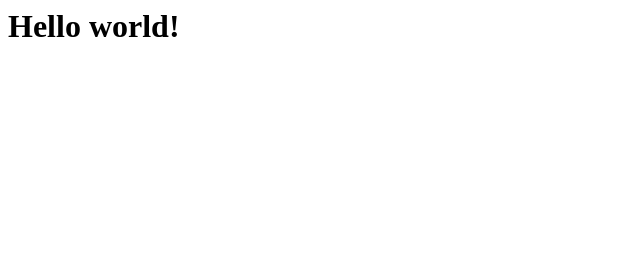
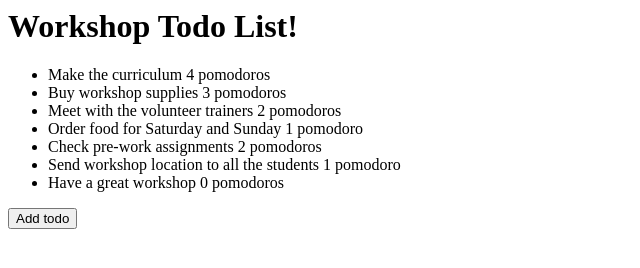
Before and after one commit to yvonnechan/todo_app_front_end, a plain HTML site: page index.html in a window 1280 px wide. Shown: the whole page, without its empty margins (0-640 px from the left). Drawn offline with Linux system fonts and the light colour scheme.

Commit message:
Add content to HTML

```diff
--- a/index.html
+++ b/index.html
@@ -1 +1,11 @@
-<h1>Hello world!</h1>
+<h1>Workshop Todo List!</h1>
+<ul>
+    <li>Make the curriculum 4 pomodoros</li>
+    <li>Buy workshop supplies 3 pomodoros</li>
+    <li>Meet with the volunteer trainers 2 pomodoros</li>
+    <li>Order food for Saturday and Sunday 1 pomodoro</li>
+    <li>Check pre-work assignments 2 pomodoros</li>
+    <li>Send workshop location to all the students 1 pomodoro</li>
+    <li>Have a great workshop 0 pomodoros</li>
+</ul>
+<button>Add todo</button>
```
